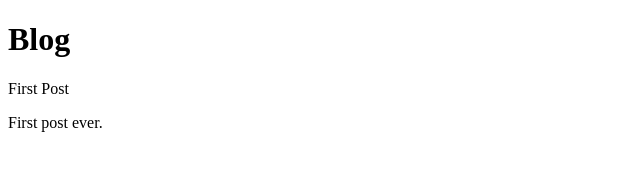
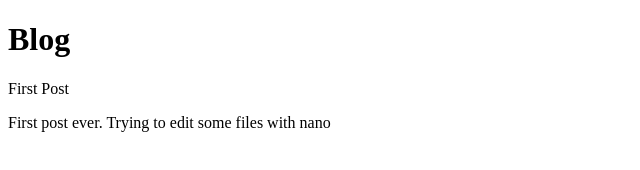
Before and after one commit to lucascamacho/lucascamacho.github.io, a plain HTML site: page index.html in a window 1280 px wide. Shown: the whole page, without its empty margins (0-640 px from the left). Drawn offline with Linux system fonts and the light colour scheme.

Commit message:
melhor fazer commits com nano

```diff
--- a/index.html
+++ b/index.html
@@ -4,5 +4,6 @@
 <h1>Blog</h1>
 <p>First Post</p>
 First post ever.
+Trying to edit some files with nano
 </body>
 </html>
```
